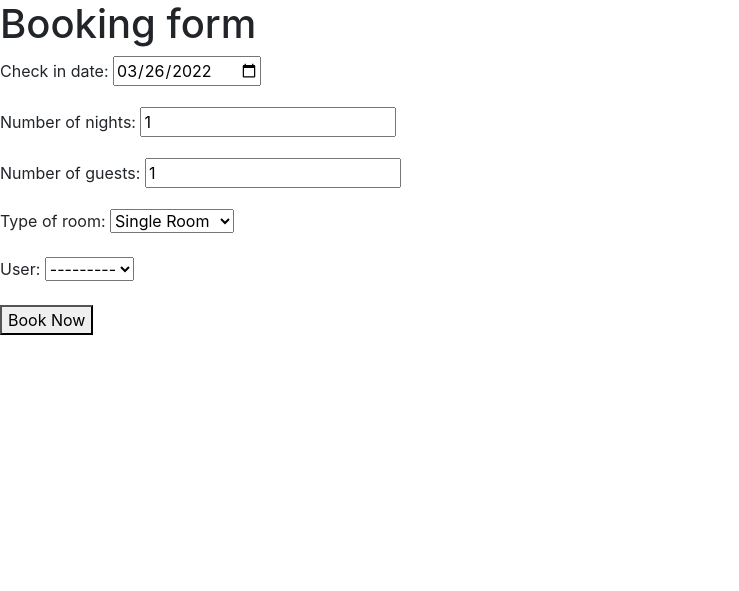
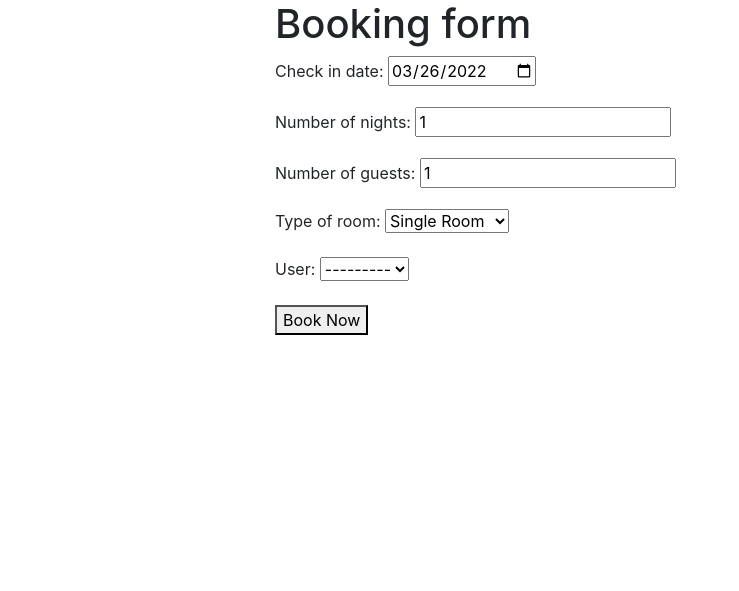
Before and after one commit to MarcelloMuy/ci-ms4-hotel-website, a Django app: page /booknow/ in a window 1280 px wide. Shown: the part 56-647 px from the top of the page, without its empty margins (0-739 px from the left). Run offline with Django 3.2, Linux system fonts and the light colour scheme; some libraries are stand-ins or nearby versions.

Commit message:
Add bootstrap classes to center elements in  booknow.html, login.html, logout.html and signup.html

```diff
--- a/templates/booknow.html
+++ b/templates/booknow.html
@@ -1,6 +1,10 @@
 {% extends "base.html" %}
 
 {% block content %}
+
+<div class="container">
+    <div class="row">
+        <div class="col-md-8 offset-md-2">
 
             <h1>Booking form</h1>
 
@@ -14,4 +18,8 @@
                 </div>
             </form>
 
+        </div>
+    </div>
+</div>
+
 {% endblock %}
```
Also changed, not shown: templates/account/login.html (+7 -1 lines), templates/account/logout.html (+8 -2 lines), templates/account/signup.html (+8 -2 lines). Lines whose indentation alone changed are shown as unchanged.
